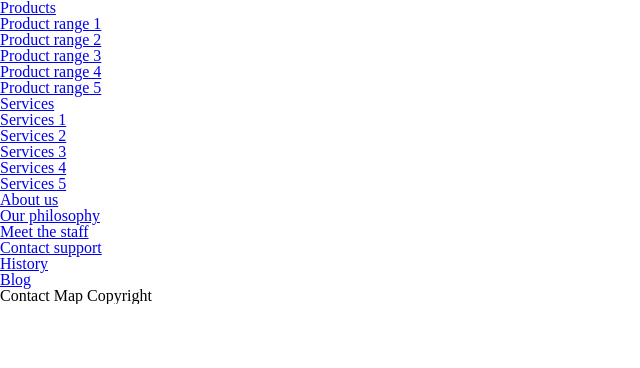
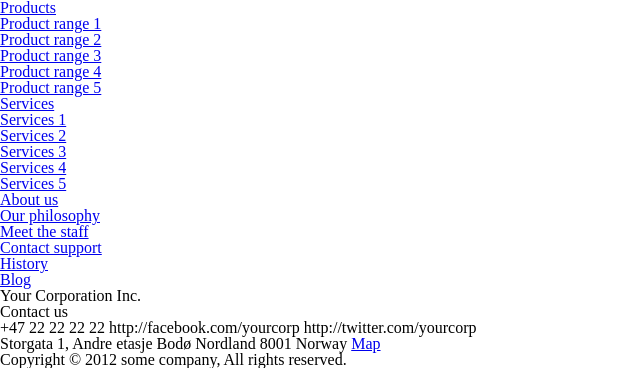
Before and after one commit to bedre/The-Responsive-Scaffold, a PHP site: page / in a window 1280 px wide. Shown: the part 3909-4277 px from the top of the page, without its empty margins (0-640 px from the left). Before the commit the page ends 4213 px from the top, so only its background shows below. Run offline with PHP 8.4, Linux system fonts and the light colour scheme; some libraries are stand-ins or nearby versions.

Commit message:
Version 1 of the HTML
Signed-off-by: Torkil Sinkaberg Johnsen <torkil@torkiljohnsen.com>

```diff
--- a/trunk/root/index.php
+++ b/trunk/root/index.php
@@ -14,10 +14,10 @@
 require_once 'settings.php';
 ?>
 <!doctype html>
-<!--[if lt IE 7]> <html class="no-js lt-ie9 lt-ie8 lt-ie7" lang="<?php echo $lang ?>"> <![endif]-->
-<!--[if IE 7]>    <html class="no-js lt-ie9 lt-ie8" lang="<?php echo $lang ?>"> <![endif]-->
-<!--[if IE 8]>    <html class="no-js lt-ie9" lang="<?php echo $lang ?>"> <![endif]-->
-<!--[if gt IE 8]><!--> <html class="no-js" lang="<?php echo $lang ?>"> <!--<![endif]-->
+<!--[if lt IE 7]> <html class="no-js lt-ie9 lt-ie8 lt-ie7" lang="<?php echo $settings['lang'] ?>"> <![endif]-->
+<!--[if IE 7]>    <html class="no-js lt-ie9 lt-ie8" lang="<?php echo $settings['lang'] ?>"> <![endif]-->
+<!--[if IE 8]>    <html class="no-js lt-ie9" lang="<?php echo $settings['lang'] ?>"> <![endif]-->
+<!--[if gt IE 8]><!--> <html class="no-js" lang="<?php echo $settings['lang'] ?>"> <!--<![endif]-->
 
 <head>
     <meta charset="utf-8">
@@ -166,16 +166,35 @@ require_once 'settings.php';
             </ul>
         </nav>
 
-        Contact
-        Map
-        Copyright
+        <divitemscope itemtype="http://schema.org/Organization">
+            <span itemprop="name">Your Corporation Inc.</span>
+
+            <h3>Contact us</h3>
+            <span itemprop="telephone">+47 22 22 22 22</span>
+            <span itemprop="url">http://facebook.com/yourcorp</span>
+            <span itemprop="url">http://twitter.com/yourcorp</span>
+
+            <div itemprop="address" itemscope itemtype="http://schema.org/PostalAddress">
+                <span itemprop="streetAddress">
+                    Storgata 1,
+                    Andre etasje
+                </span>
+                <span itemprop="addressLocality">Bodø</span>
+                <span itemprop="addressRegion">Nordland</span>
+                <span itemprop="postalCode">8001</span>
+                <span itemprop="addressCountry">Norway</span>
+                <a itemprop="url" href="#">Map</a>
+            </div>
+        </div>
+
+        <div id="copyright">Copyright &copy; <?php echo date('Y') ?> some company, All rights reserved.</div>
     </footer>
 
     <script src="//ajax.googleapis.com/ajax/libs/jquery/1.7.1/jquery.min.js"></script>
     <script>window.jQuery || document.write('<script src="js/libs/jquery-1.7.1.min.js"><\/script>')</script>
 
     <script>
-        var _gaq=[['_setAccount','UA-XXXXX-X'],['_trackPageview']];
+        var _gaq=[['_setAccount','<?php echo $settings['analytics_acct'] ?>'],['_trackPageview']];
         (function(d,t){var g=d.createElement(t),s=d.getElementsByTagName(t)[0];
         g.src=('https:'==location.protocol?'//ssl':'//www')+'.google-analytics.com/ga.js';
         s.parentNode.insertBefore(g,s)}(document,'script'));
--- a/trunk/root/settings.php
+++ b/trunk/root/settings.php
@@ -1,2 +1,5 @@
 <?php
-    $lang = 'en';
+    $settings = array(
+        'analytics_acct' => 'UA-XXXXX-X',
+        'lang'           => 'en'
+    );
```
